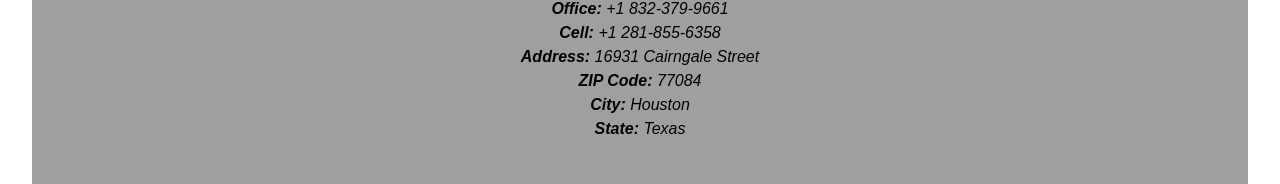
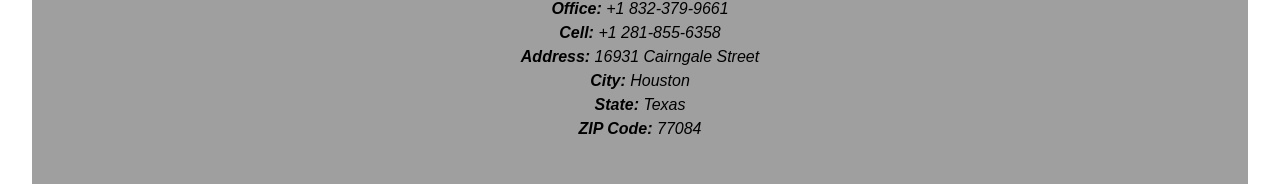
Before and after one commit to cdschexnide/bootjackranch, a React (Vite) app: page / in a window 1280 px wide. Shown: the part 1079-1263 px from the top of the page. Built offline with nearby package versions, Linux system fonts and the light colour scheme.

Commit message:
reordered business contact info

```diff
--- a/src/App.tsx
+++ b/src/App.tsx
@@ -73,11 +73,11 @@ function App() {
           <br />
           <strong>Address:</strong> 16931 Cairngale Street
           <br />
-          <strong>ZIP Code:</strong> 77084
-          <br />
           <strong>City:</strong> Houston
           <br />
           <strong>State:</strong> Texas
+          <br />
+          <strong>ZIP Code:</strong> 77084
           <br />
         </address>
       </section>
```
